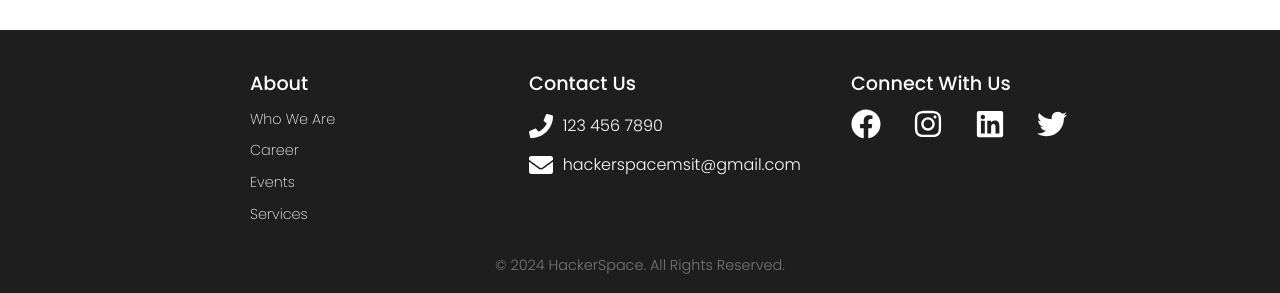
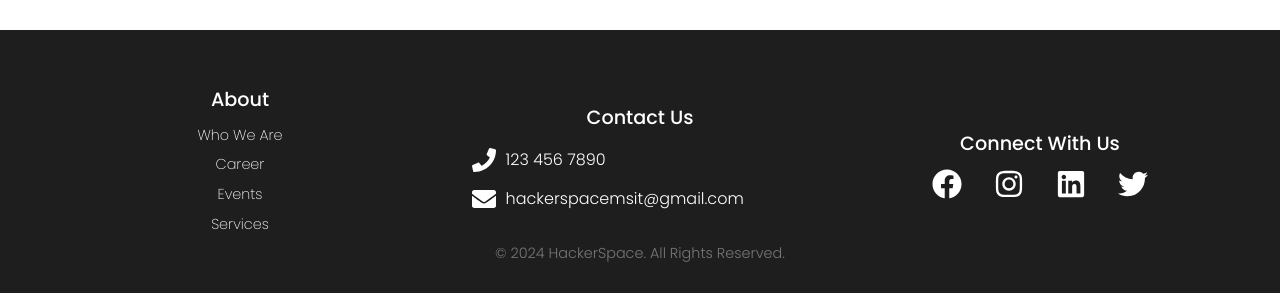
Before and after one commit to sayandip-ghosh/EMS, a React (Vite) app in the folder frontend/: page / in a window 1280 px wide. Shown: the part 852-1145 px from the top of the page. Built offline with nearby package versions, Linux system fonts and the light colour scheme; a web font is replaced by a local one.

Commit message:
Update Footer.css

```diff
--- a/frontend/src/Components/Footer/Footer.css
+++ b/frontend/src/Components/Footer/Footer.css
@@ -1,7 +1,8 @@
 @import url('https://fonts.googleapis.com/css2?family=Poppins:ital,wght@0,100;0,200;0,300;0,400;0,500;0,600;0,700;0,800;0,900;1,100;1,200;1,300;1,400;1,500;1,600;1,700;1,800;1,900&display=swap');
-*{
+* {
   font-family: "Poppins", sans-serif;
 }
+
 .footer {
   background-color: #1e1e1e;
   color: #fff;
@@ -10,53 +11,49 @@
 
 .footer-content {
   display: flex;
-    justify-content: space-around;
-    margin-bottom: 20px;
-    padding: 0 10rem  0 10rem;
+  justify-content:center;
+  align-items: center;
+  flex-direction: row;
+
 }
 
-  .footer-about,
-  .footer-contact,
-  .footer-social {
+.footer-about, .footer-contact, .footer-social {
   flex: 1;
-    margin-left: 50px;
+  margin: 0 2rem;
 }
 
-/* .footer-contact h3{
-    border: 2px solid #3B8FF3;
-    width: 10rem;
-    background-color: #d9d9d9;
-    color: black;
-    padding: 5px;
-} */
-/* .contact-btn{
-  border: 2px solid #3B8FF3;
-    width: 10rem;
-    background-color: #d9d9d9;
-    color: black;
-    padding: 5px;
-} */
-.phone, .mail{
-    margin: 15px 0 15px 0;
+.phone, .mail {
+  margin: 15px 0;
 }
+
+.phone a:hover, .mail a:hover, .footer-about li:hover, .social-icons a:hover {
+  transform: scale(1.05);
+  transition: transform 0.3s ease;
+  cursor: pointer;
+}
+
 .footer-about h3,
 .footer-contact h3,
 .footer-social h3 {
   font-size: 1.2rem;
   margin-bottom: 10px;
+  margin-top: 1rem;
   font-weight: 500;
+  text-align: center;
 }
+
 .footer-about li,
 .footer-contact p,
-  .footer-social p{
+.footer-social p {
   font-weight: 200;
 }
 
 .footer-about ul {
   list-style: none;
+  padding: 0;
 }
 
-.phone a, .mail a{
+.phone a, .mail a {
   display: flex;
   flex-direction: row;
   gap: 0.75vw;
@@ -64,22 +61,26 @@
 }
 
 .footer-about ul li {
-    margin-bottom: 10px;
+  margin-bottom: 0.5rem;
   font-size: 0.9rem;
+  text-align: center;
 }
 
 .footer-contact p {
   margin-bottom: 5px;
 }
-  .social-icons{
+
+.social-icons {
   display: flex;
   flex-direction: row;
   gap: 2rem;
 }
-  .social-icons i {
+
+.social-icons {
   font-size: 1.5rem;
-    margin-right: 15px;
   color: #fff;
+  justify-content: center;
+  align-items: center;
 }
 
 .footer-bottom {
@@ -88,7 +89,6 @@
   color: #777;
   font-weight: 300;
 }
-
 
 @media (max-width: 768px) {
   .footer-content {
@@ -105,13 +105,7 @@
 .contact{
   text-align: center;
 }
-/* .contact-btn{
-  border: 2px solid #3B8FF3;
-    width: 10rem;
-    background-color: #d9d9d9;
-    color: black;
-    padding: 5px;
-} */
+
   .footer-contact h3,
   .footer-about h3,
   .footer-social h3 {
@@ -176,7 +170,6 @@
   }
 }
 
-/* Tablets and smaller desktops */
 @media (min-width: 769px) and (max-width: 1024px) {
   .footer-content {
       padding: 0 5rem;
```
Lines whose indentation alone changed are shown as unchanged.
